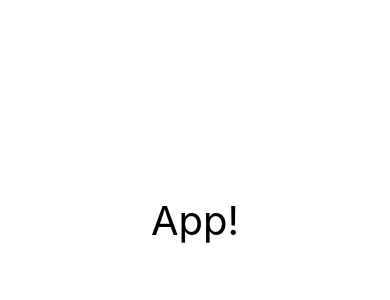
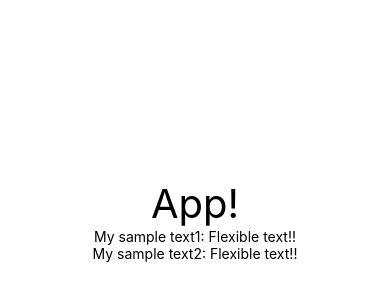
Before and after one commit to JoaoVSouto/exerciciosExpo, a React Native app: screen / in a window 390 px wide. Shown: the part 202-502 px from the top of the page. Built offline with nearby package versions, Linux system fonts and the light colour scheme.

Commit message:
Creating my first custom component

```diff
--- a/App.js
+++ b/src/App.js
@@ -1,16 +1,16 @@
 import React, { Component } from 'react';
 import { View, Text, StyleSheet } from 'react-native';
-
+import Simples from './components/Simples';
 
 // FUNCTIONAL COMPONENT
 export default () => {
   return (
     <View style={styles.container}>
       <Text style={styles.f40}>App!</Text>
+      <Simples text='Flexible text' />
     </View>
   );
 }
-
 
 // CLASS BASED COMPONENT
 // class App extends Component {
--- /dev/null
+++ b/src/components/Simples.js
@@ -0,0 +1,8 @@
+import React from 'react';
+import { Text } from 'react-native';
+
+// returning JSX without a container
+export default props =>  [
+    <Text key={Math.random()}>My sample text1: {props.text}!!</Text>,
+    <Text key={Math.random()}>My sample text2: {props.text}!!</Text>
+]
```
